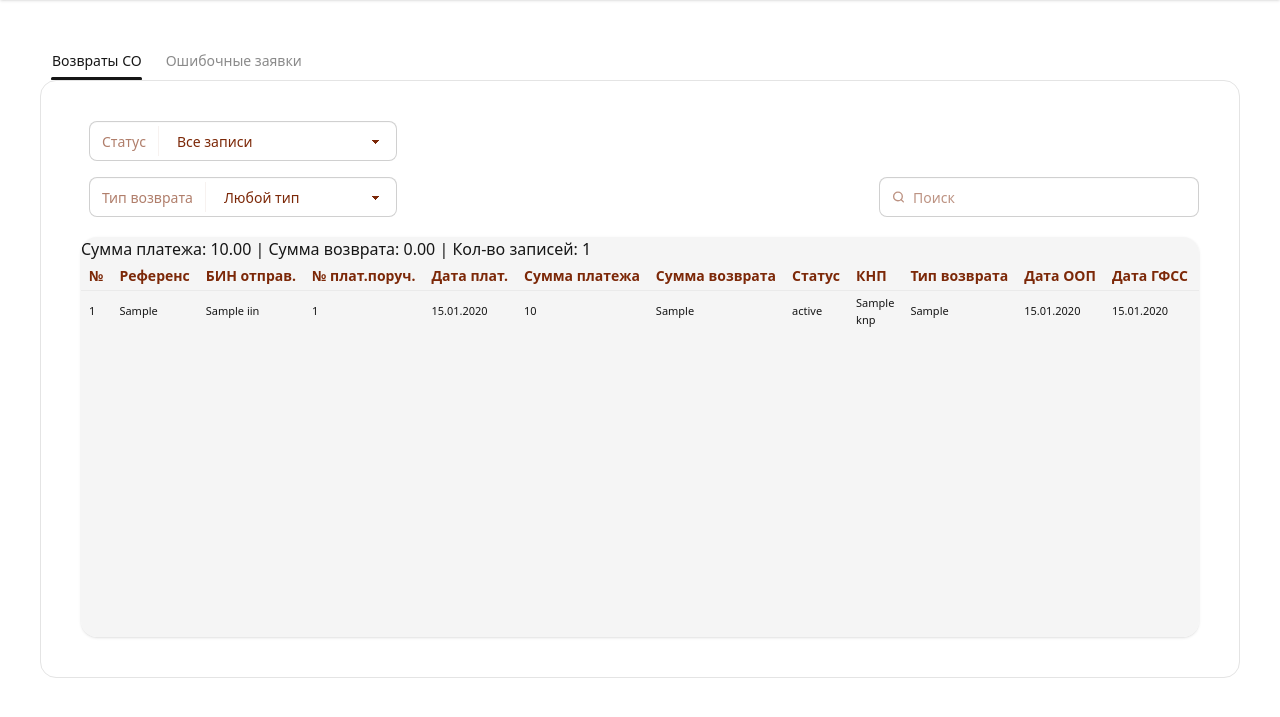
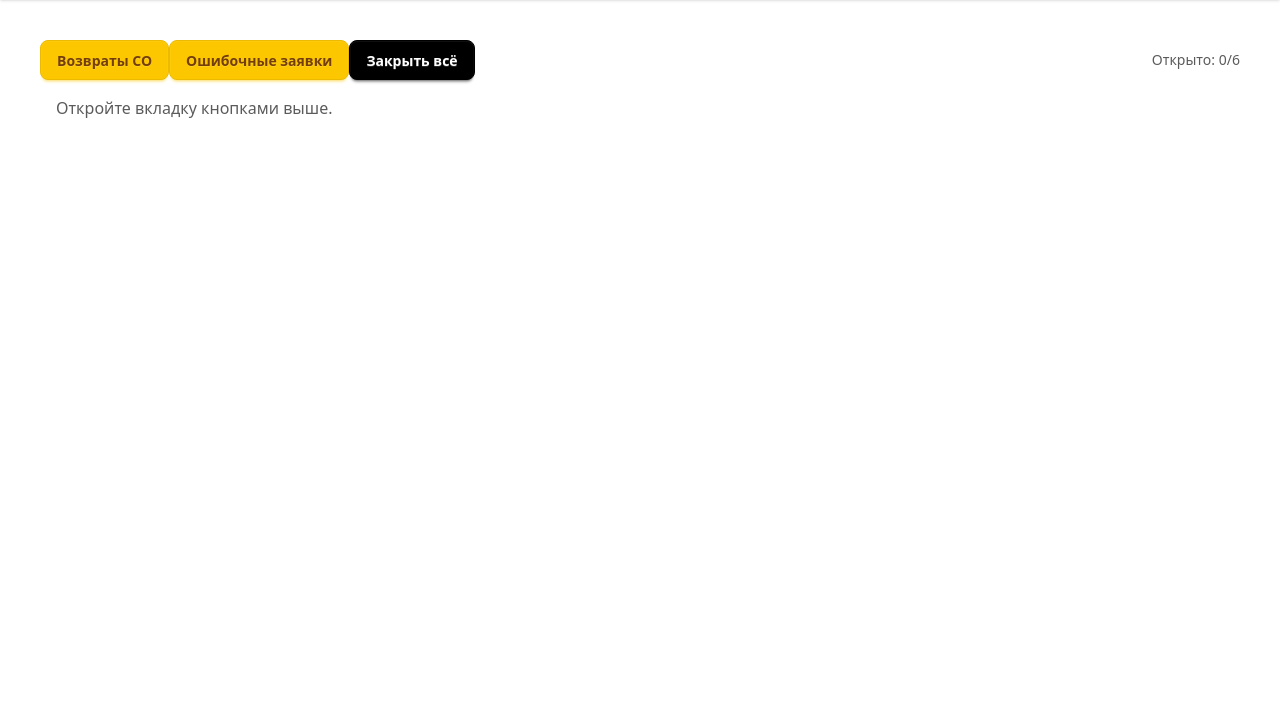
Before and after one commit to Zhans2212/GFSSais, a FastAPI app: template app/templates/pages/reports.html in a window 1280 px wide; the page is wider, and only the part inside the window is pictured. Shown: the part 64-781 px from the top of that part. Run offline with FastAPI, Linux system fonts and the light colour scheme; the template is opened without the code that fills it: most values are stand-ins (such as "Sample title", 1, 10 or a date in 2020); style sheets or scripts are compiled from the project's sources.

Commit message:
reports changed

```diff
--- a/app/templates/pages/reports.html
+++ b/app/templates/pages/reports.html
@@ -2,55 +2,121 @@
 
 {% block content %}
 
-<!-- name of each tab group should be unique -->
-<div class="tabs tabs-border">
-  <input type="radio" name="my_tabs_2" class="tab" aria-label="Возвраты СО" checked="checked"/>
-  <div class="tab-content border-base-300 bg-base-100 p-10">
-    <div class="flex justify-between items-end">
-      <div class="grid grid-rows-2 gap-4 ml-2 mb-5">
+<div
+  x-data="reportsTabs()"
+>
+  <!-- Кнопки открытия вкладок -->
+  <div class="flex justify-between items-center">
+    <button
+      class="btn btn-primary"
+      type="button"
+      @click="openTab('returns')"
+      :disabled="tabs.length >= maxTabs"
+    >
+      Возвраты СО
+    </button>
+
+    <button
+      class="btn btn-primary"
+      type="button"
+      @click="openTab('wrong')"
+      :disabled="tabs.length >= maxTabs"
+    >
+      Ошибочные заявки
+    </button>
+
+    <button
+      class="btn btn-accent bg-warning-500 hover:bg-warning-600"
+      type="button"
+      @click="closeAll()"
+    >
+      Закрыть всё
+    </button>
+
+    <div class="text-sm opacity-70 ml-auto">
+      Открыто: <span x-text="tabs.length"></span>/<span x-text="maxTabs"></span>
+    </div>
+  </div>
+
+  <!-- Заголовки вкладок -->
+  <div class="tabs tabs-border flex-wrap">
+    <template x-for="tab in tabs" :key="tab.id">
+      <a
+        class="tab"
+        role="tab"
+        href="#"
+        :class="activeId === tab.id ? 'tab-active' : ''"
+        @click.prevent="activeId = tab.id"
+      >
+        <span x-text="tab.title"></span>
+        <button
+          type="button"
+          class="btn btn-ghost btn-xs ml-2"
+          title="Закрыть"
+          @click.stop="closeTab(tab.id)"
+        >
+          ✕
+        </button>
+      </a>
+    </template>
+
+    <template x-if="tabs.length === 0">
+      <div class="p-4 opacity-70">
+        Откройте вкладку кнопками выше.
+      </div>
+    </template>
+  </div>
+
+  <!-- Контент активной вкладки -->
+  <template x-for="tab in tabs" :key="tab.id">
+    <section
+      x-show="activeId === tab.id"
+      class="border-base-300 bg-base-100 p-6 rounded-box"
+    >
+      <!-- ФИЛЬТРЫ: ТОЛЬКО для "Возвраты СО" -->
+      <template x-if="tab.kind === 'returns'">
+        <div class="flex flex-wrap justify-between items-end gap-4 mb-5">
+          <div class="grid grid-rows-2 gap-4 ml-2">
             <label class="select outline-none text-secondary-content">
               <span class="label">Статус</span>
-          <select id="select-status">
-            <option>Все записи</option>
-            <option>1 - Документ принят</option>
-            <option>2 - Документ одобрен</option>
-            <option>3 - Документ передан в 1С</option>
-            <option>5 - Отказ в возврате</option>
-            <option>100 - Отклонен оператором</option>
+              <select x-model="tab.state.status">
+                <option value="all">Все записи</option>
+                <option value="1">1 - Документ принят</option>
+                <option value="2">2 - Документ одобрен</option>
+                <option value="3">3 - Документ передан в 1С</option>
+                <option value="5">5 - Отказ в возврате</option>
+                <option value="100">100 - Отклонен оператором</option>
               </select>
             </label>
 
             <label class="select outline-none text-secondary-content">
               <span class="label">Тип возврата</span>
-          <select>
-            <option>Любой тип</option>
-            <option>СО</option>
-            <option>ЕП</option>
+              <select x-model="tab.state.type">
+                <option value="any">Любой тип</option>
+                <option value="СО">СО</option>
+                <option value="ЕП">ЕП</option>
               </select>
             </label>
           </div>
-      <label class="input mt-5 mb-5 outline-none text-secondary-content">
+
+          <label class="input outline-none text-secondary-content">
             <svg class="h-[1em] opacity-50" xmlns="http://www.w3.org/2000/svg" viewBox="0 0 24 24">
-          <g
-            stroke-linejoin="round"
-            stroke-linecap="round"
-            stroke-width="2.5"
-            fill="none"
-            stroke="currentColor"
-          >
+              <g stroke-linejoin="round" stroke-linecap="round" stroke-width="2.5" fill="none" stroke="currentColor">
                 <circle cx="11" cy="11" r="8"></circle>
                 <path d="m21 21-4.3-4.3"></path>
               </g>
             </svg>
-        <input type="search" class="grow" placeholder="Поиск" />
+            <input
+              type="search"
+              class="grow"
+              placeholder="Поиск (референс/БИН)"
+              x-model.trim="tab.state.query"
+            />
           </label>
         </div>
+      </template>
 
-    <script src="{{ url_for('static', path='js/reports_sorting.js') }}"></script>
-
-    <div class="grid gap-10">
       <div class="overflow-x-auto h-100 bg-base-200 rounded-box shadow">
-        <p id="totals" class="text-base-content"></p>
         <table class="table table-xs table-pin-rows">
           <thead>
             <tr class="text-secondary-content bg-base-200">
@@ -69,10 +135,19 @@
               <th>Дата 1С</th>
             </tr>
           </thead>
+
           <tbody class="text-base-content">
             {% for refund in refunds|default([]) %}
               {% for item in refund.items|default([]) %}
-                <tr class="cursor-pointer" onclick="loadPerson('{{ item.iin }}', this)">
+                <tr
+                  class="cursor-pointer"
+                  onclick="loadPerson('{{ item.iin }}', this)"
+                  x-show="
+                    (tab.kind === 'returns' && rowVisible(tab, '{{ refund.status }}', '{{ refund.type_payer }}', '{{ refund.refer_in }}', '{{ item.iin }}'))
+                    ||
+                    (tab.kind === 'wrong' && '{{ refund.status }}' === '2')
+                  "
+                >
                   <td>{{ item.ret_num }}</td>
                   <td>{{ refund.refer_in }}</td>
                   <td>{{ item.iin }}</td>
@@ -92,63 +167,75 @@
           </tbody>
         </table>
       </div>
-
-      <div id="person-details" class="hidden overflow-x-auto h-60 p-5 bg-base-200 rounded-box shadow">
-<!--        select_person.js      -->
-      </div>
-    </div>
+    </section>
+  </template>
 </div>
 
-  <input type="radio" name="my_tabs_2" class="tab" aria-label="Ошибочные заявки"/>
-  <div class="tab-content border-base-300 bg-base-100 p-10">
-      <div class="overflow-x-auto h-100 bg-base-200 rounded-box shadow">
-        <p id="totals2" class="text-base-content"></p>
-        <table class="table table-xs table-pin-rows">
-          <thead>
-            <tr class="text-secondary-content bg-base-200">
-              <th>№</th>
-              <th>Референс</th>
-              <th>БИН отправ.</th>
-              <th>№ плат.поруч.</th>
-              <th>Дата плат.</th>
-              <th>Сумма платежа</th>
-              <th>Сумма возврата</th>
-              <th>Статус</th>
-              <th>КНП</th>
-              <th>Тип возврата</th>
-              <th>Дата ООП</th>
-              <th>Дата ГФСС</th>
-              <th>Дата 1С</th>
-            </tr>
-          </thead>
-          <tbody class="text-base-content">
-            {% for refund in refunds|default([]) %}
-              {% if refund.status == 100 %}
-                {% for item in refund.items|default([]) %}
-                  <tr class="cursor-pointer" onclick="loadPerson('{{ item.iin }}', this)">
-                    <td>{{ item.ret_num }}</td>
-                    <td>{{ refund.refer_in }}</td>
-                    <td>{{ item.iin }}</td>
-                    <td>{{ refund.c1_doc_number }}</td>
-                    <td>{{ refund.c1_doc_date.strftime('%d.%m.%Y') if refund.c1_doc_date else '' }}</td>
-                    <td>{{ refund.sum_all }}</td>
-                    <td>{{ item.line_refund }}</td>
-                    <td>{{ refund.status }}</td>
-                    <td>{{ refund.knp }}</td>
-                    <td>{{ refund.type_payer }}</td>
-                    <td>{{ refund.recv_date.strftime('%d.%m.%Y') if refund.recv_date else '' }}</td>
-                    <td>{{ item.doc_date.strftime('%d.%m.%Y') if item.doc_date else '' }}</td>
-                    <td>{{ refund.swift_date.strftime('%d.%m.%Y') if refund.swift_date else '' }}</td>
-                  </tr>
-                {% endfor %}
-              {% endif %}
-            {% endfor %}
-          </tbody>
-        </table>
-      </div>
-  </div>
-</div>
+<script src="{{ url_for('static', path='js/select_person.js') }}"></script>
 
-<script src="{{ url_for('static', path='js/select_person.js') }}"> </script>
+<script>
+  function reportsTabs() {
+    return {
+      maxTabs: 6,
+      tabs: [],
+      activeId: null,
+      counters: { returns: 0, wrong: 0 },
+
+      openTab(kind) {
+        if (this.tabs.length >= this.maxTabs) return;
+
+        this.counters[kind] += 1;
+
+        const titleBase = kind === 'returns' ? 'Возвраты СО' : 'Ошибочные заявки';
+        const title = this.counters[kind] > 1 ? `${titleBase} #${this.counters[kind]}` : titleBase;
+
+        const id = `${kind}-${Date.now()}-${Math.random().toString(16).slice(2)}`;
+
+        const newTab = {
+          id,
+          kind,
+          title,
+          state: {
+            status: 'all',
+            type: 'any',
+            query: '',
+          }
+        };
+
+        this.tabs.push(newTab);
+        this.activeId = id;
+      },
+
+      closeTab(id) {
+        const idx = this.tabs.findIndex(t => t.id === id);
+        if (idx === -1) return;
+
+        const wasActive = this.activeId === id;
+        this.tabs.splice(idx, 1);
+
+        if (!wasActive) return;
+
+        const next = this.tabs[idx] || this.tabs[idx - 1] || null;
+        this.activeId = next ? next.id : null;
+      },
+
+      closeAll() {
+        this.tabs.splice(0, this.tabs.length);
+      },
+
+      // Используется ТОЛЬКО для "Возвраты СО"
+      rowVisible(tab, status, typePayer, referIn, iin) {
+        if (tab.state.status !== 'all' && String(status) !== String(tab.state.status)) return false;
+        if (tab.state.type !== 'any' && String(typePayer) !== String(tab.state.type)) return false;
+
+        const q = (tab.state.query || '').toLowerCase();
+        if (!q) return true;
+
+        const hay = `${referIn ?? ''} ${iin ?? ''}`.toLowerCase();
+        return hay.includes(q);
+      }
+    };
+  }
+</script>
 
 {% endblock %}
```
Lines whose indentation alone changed are shown as unchanged.
